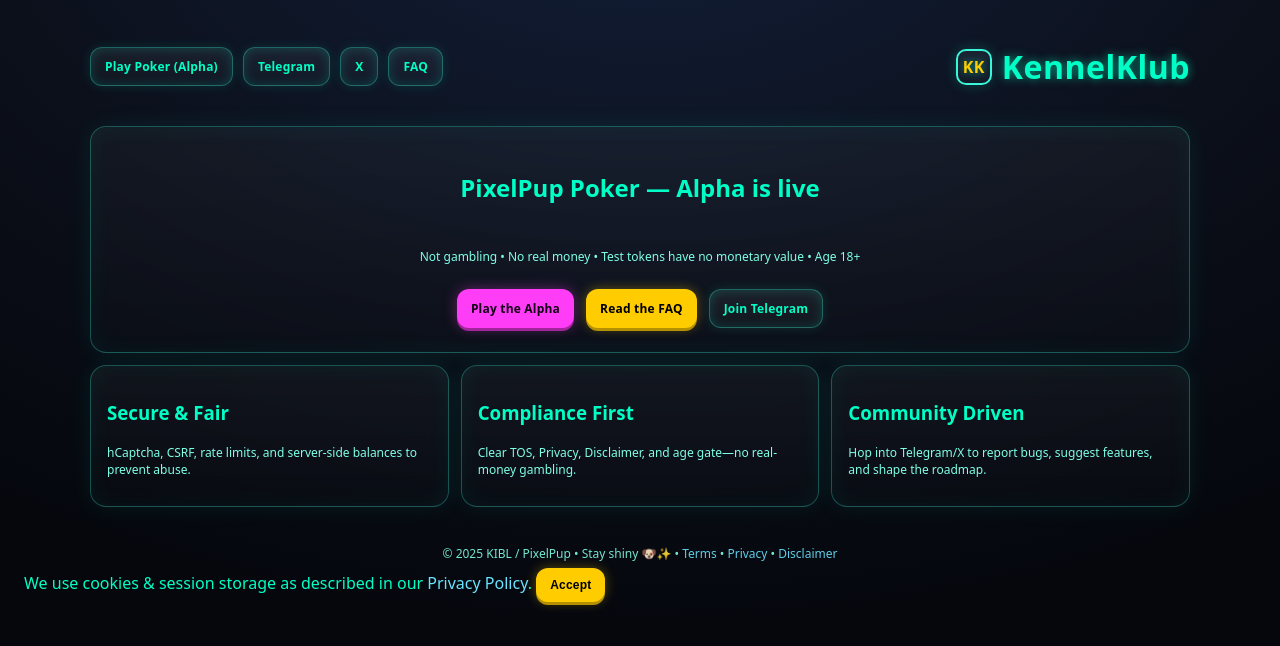
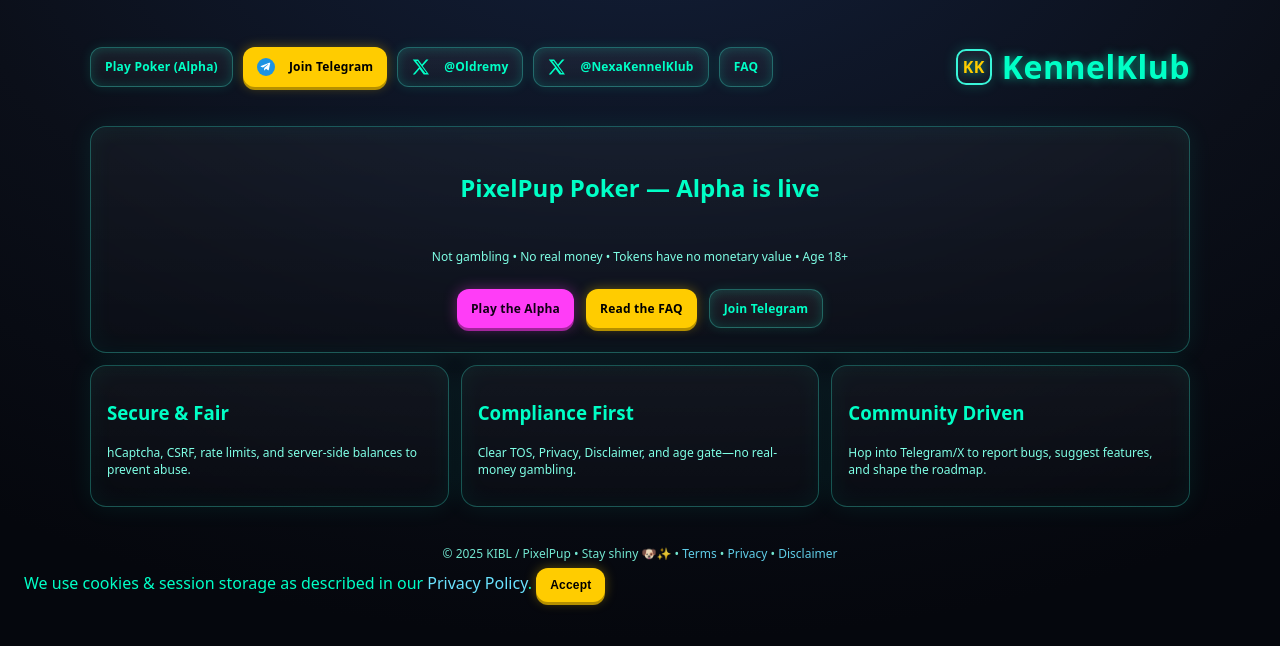
Before and after one commit to Oldremy87/PixelPup-video-poker, a website: page public/index.html in a window 1280 px wide. Drawn offline with Linux system fonts and the light colour scheme.

Commit message:
changes to home page

```diff
--- a/public/index.html
+++ b/public/index.html
@@ -46,8 +46,29 @@
   <header>
     <nav>
       <a class="btn btn-ghost" href="play.html">Play Poker (Alpha)</a>
-      <a class="btn btn-ghost" href="https://t.me/NexaKennelKlub" target="_blank" rel="noopener">Telegram</a>
-      <a class="btn btn-ghost" href="https://x.com/NexaKennelKlub" target="_blank" rel="noopener">X</a>
+  <a class="btn btn-telegram" href="https://t.me/NexaKennelKlub" target="_blank" rel="noopener noreferrer">
+    <!-- Telegram SVG -->
+    <svg class="icon" viewBox="0 0 24 24" aria-hidden="true" style="width:18px;height:18px;margin-right:6px;">
+      <path fill="#1C93E3" d="M12 0a12 12 0 1 0 0 24A12 12 0 0 0 12 0z"/>
+      <path fill="#fff" d="M17.9 7.4c.2-1-.8-1.3-1.6-1l-11 4.2c-.7.3-.7.8-.1 1l2.8.9 6.5-4.1c.3-.2.6-.1.4.1l-5.3 4.9-.2 3.1c.5 0 .7-.2 1-.5l1.7-1.6 2.6 1.9c.6.3 1 .1 1.1-.6l1.9-9.3z"/>
+    </svg>
+    Join Telegram
+  </a>
+
+  <a class="btn btn-ghost" href="https://x.com/Oldremy" target="_blank" rel="noopener noreferrer">
+    <!-- X SVG -->
+    <svg class="icon" viewBox="0 0 24 24" aria-hidden="true" style="width:18px;height:18px;margin-right:6px;">
+      <path fill="currentColor" d="M18.9 2H22l-7.7 8.8L22.7 22h-7.1l-5.5-7.3L3.8 22H1l8.4-9.6L1 2h7.2l5 6.7L18.9 2zM17.6 20h1.9L7.4 4H5.6l12 16z"/>
+    </svg>
+    @Oldremy
+  </a>
+
+  <a class="btn btn-ghost" href="https://x.com/NexaKennelKlub" target="_blank" rel="noopener noreferrer">
+    <svg class="icon" viewBox="0 0 24 24" aria-hidden="true" style="width:18px;height:18px;margin-right:6px;">
+      <path fill="currentColor" d="M18.9 2H22l-7.7 8.8L22.7 22h-7.1l-5.5-7.3L3.8 22H1l8.4-9.6L1 2h7.2l5 6.7L18.9 2zM17.6 20h1.9L7.4 4H5.6l12 16z"/>
+    </svg>
+    @NexaKennelKlub
+  </a>
       <a class="btn btn-ghost" href="docs.html">FAQ</a>
     </nav>
     <div class="brand">
@@ -59,7 +80,7 @@
   <div class="wrap">
     <section class="panel hero">
       <h2>PixelPup Poker — Alpha is live</h2>
-      <p class="readout">Not gambling • No real money • Test tokens have no monetary value • Age 18+</p>
+      <p class="readout">Not gambling • No real money • Tokens have no monetary value • Age 18+</p>
       <div class="cta">
         <a class="btn btn-primary" href="play.html">Play the Alpha</a>
         <a class="btn" href="docs.html">Read the FAQ</a>
```
